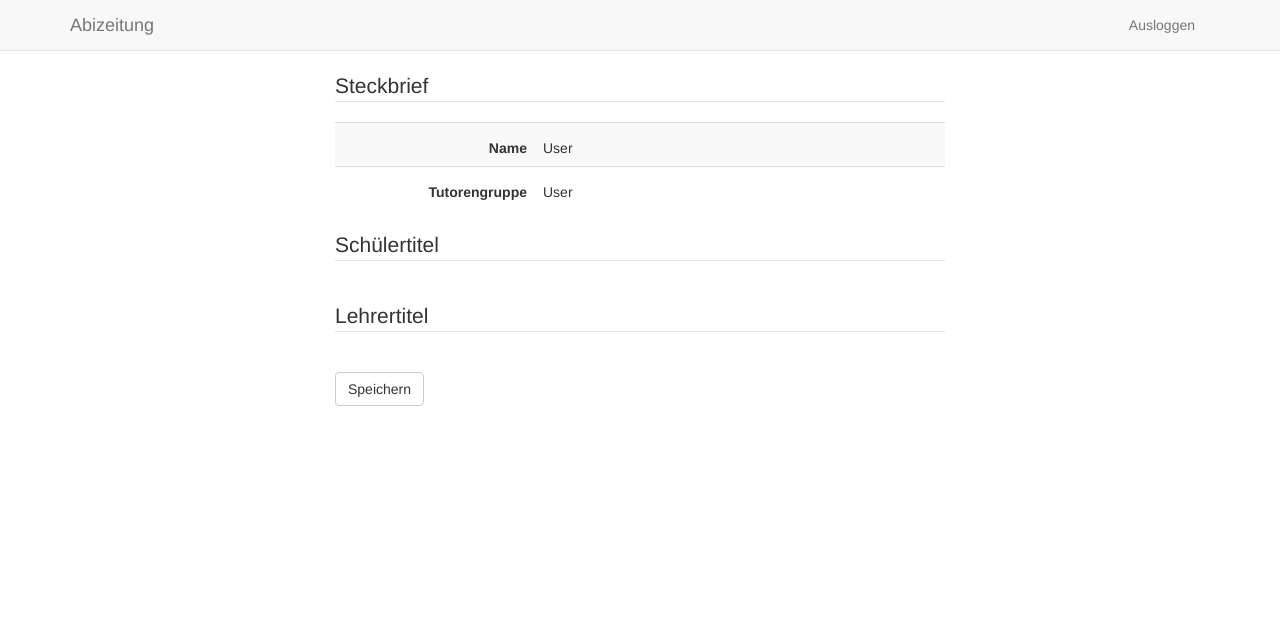
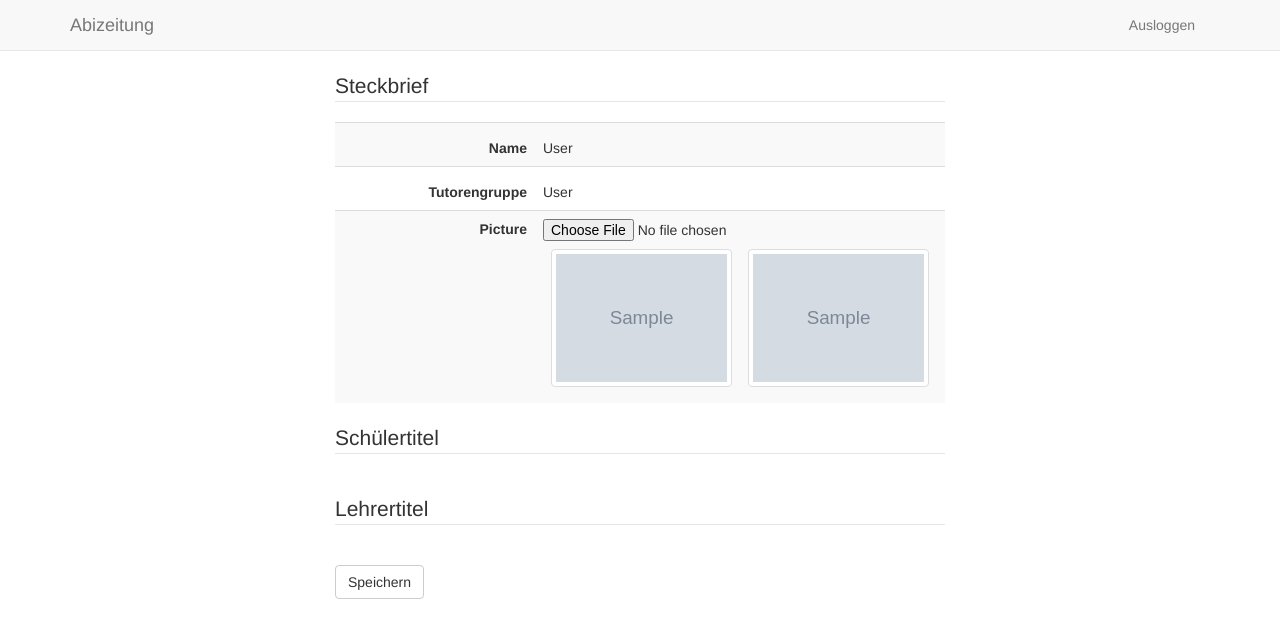
Before and after one commit to KbaHaxor/abizeitung_django, a Django app: template src/abizeitung/templates/student/edit.html in a window 1280 px wide. Shown: the top 638 px of the page. Run offline with Django 3.2, Linux system fonts and the light colour scheme; the template is opened without the code that fills it: most values are stand-ins (such as "Sample title", 1, 10 or a date in 2020); grey boxes marked "Sample" are stand-in pictures; form fields are guessed from the names that the template uses.

Commit message:
Improved image upload a bit, experimental image preview.

```diff
--- a/src/abizeitung/templates/student/edit.html
+++ b/src/abizeitung/templates/student/edit.html
@@ -21,13 +21,33 @@
             <td><p class="form-control-static">{{ student.tutor.fullname }}</p></td>
         </tr>
         {% for field in form %}
-        {% if not field.auto_id|startswith:"id_teacher_survey" and not field.auto_id|startswith:"id_student_survey" %}
+        {% if field.auto_id != "id_picture" and not field.auto_id|startswith:"id_teacher_survey" and not field.auto_id|startswith:"id_student_survey" %}
         <tr {% if field.errors %}class="has-error"{% endif %}>
             <td class="form-left"><label class="control-label" for="{{ field.auto_id }}">{{ field.label }}</label></td>
             <td>{{ field }}</td>
         </tr>
         {% endif %}
         {% endfor %}
+        <tr>
+            <td class="form-left">{{ form.picture.label_tag }}</td>
+            <td>
+                {{ form.picture }}
+                <table style="with: 100%">
+                    <tr>
+                        <td style="width: 50%; border: none;">
+                            {% if student.picture %}
+                                <img class="img-thumbnail" src="{{ student.picture.url }}" /><br />
+                            {% endif %}
+                        </td>
+                        <td style="width:50%; border: none;">
+                            {% if student.picture %}
+                                <img class="img-thumbnail" src="{{ student.picture.url }}" /><br />
+                            {% endif %}
+                        </td>
+                    </tr>
+                </table>
+            </td>
+        </tr>
     </table>
   </fieldset>
 
```
